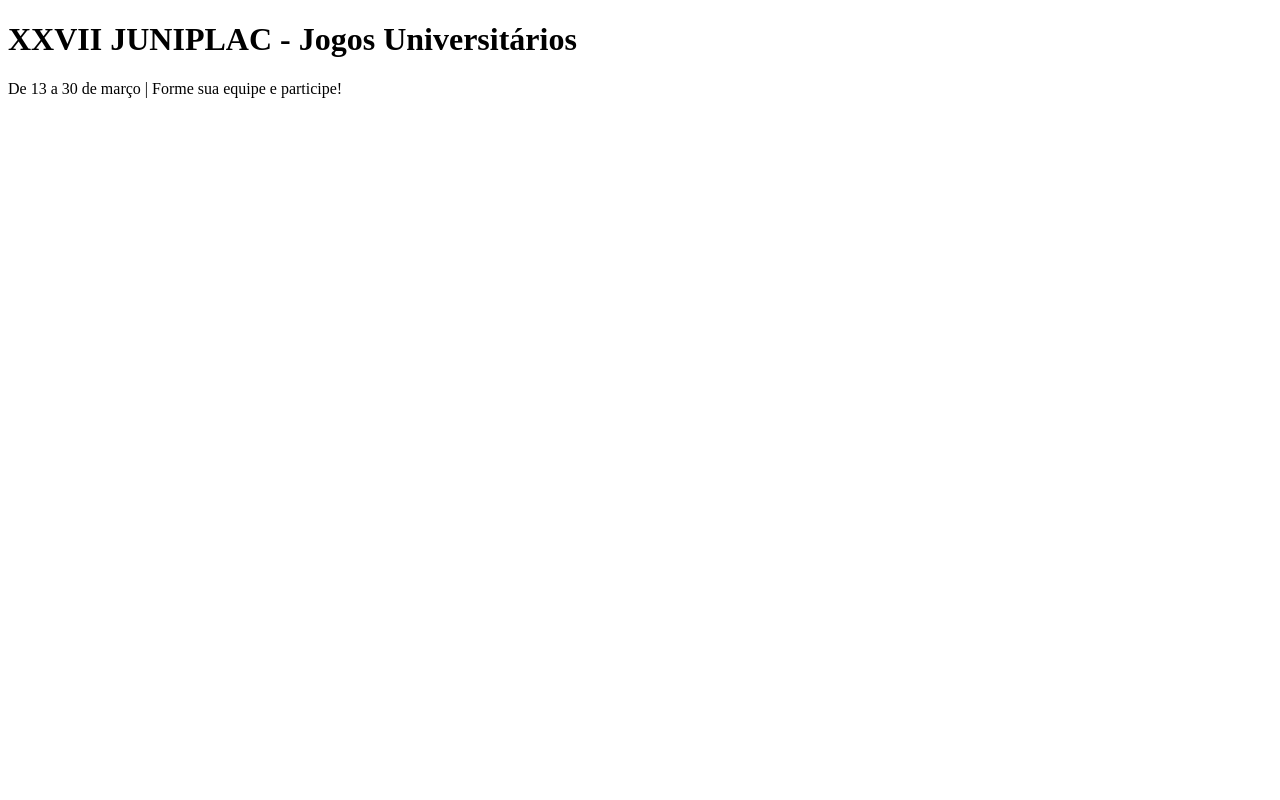
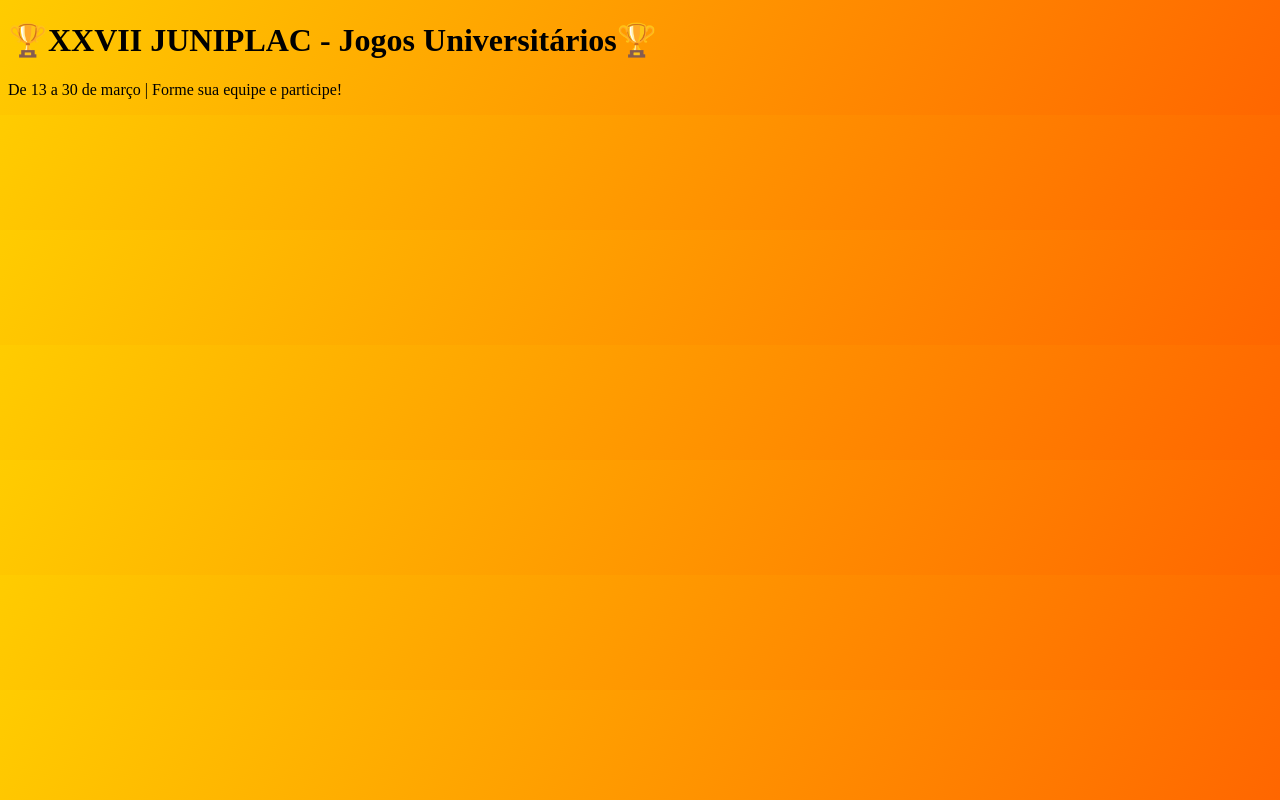
Before and after one commit to gustavodesabranco/juniplac-template, a plain HTML site: page index.html in a window 1280 px wide. Drawn offline with Linux system fonts and the light colour scheme.

Commit message:
background

```diff
--- /dev/null
+++ b/CSS/estilo.css
@@ -0,0 +1,3 @@
+body {
+    background: linear-gradient(120deg, #ffcc00, #ff6600);
+}
--- a/index.html
+++ b/index.html
@@ -4,11 +4,12 @@
     <meta charset="UTF-8">
     <meta name="viewport" content="width=device-width, initial-scale=1.0">
     <title>XXVII JUNIPLAC - Jogos Universitários </title>
+    <link rel="stylesheet" href="css/estilo.css">
 </head>
 
 <body>
     <header>
-        <h1>XXVII JUNIPLAC - Jogos Universitários</h1>
+        <h1>🏆XXVII JUNIPLAC - Jogos Universitários🏆</h1>
         <p>De 13 a 30 de março | Forme sua equipe e participe!</p>
 
     </header>
```
